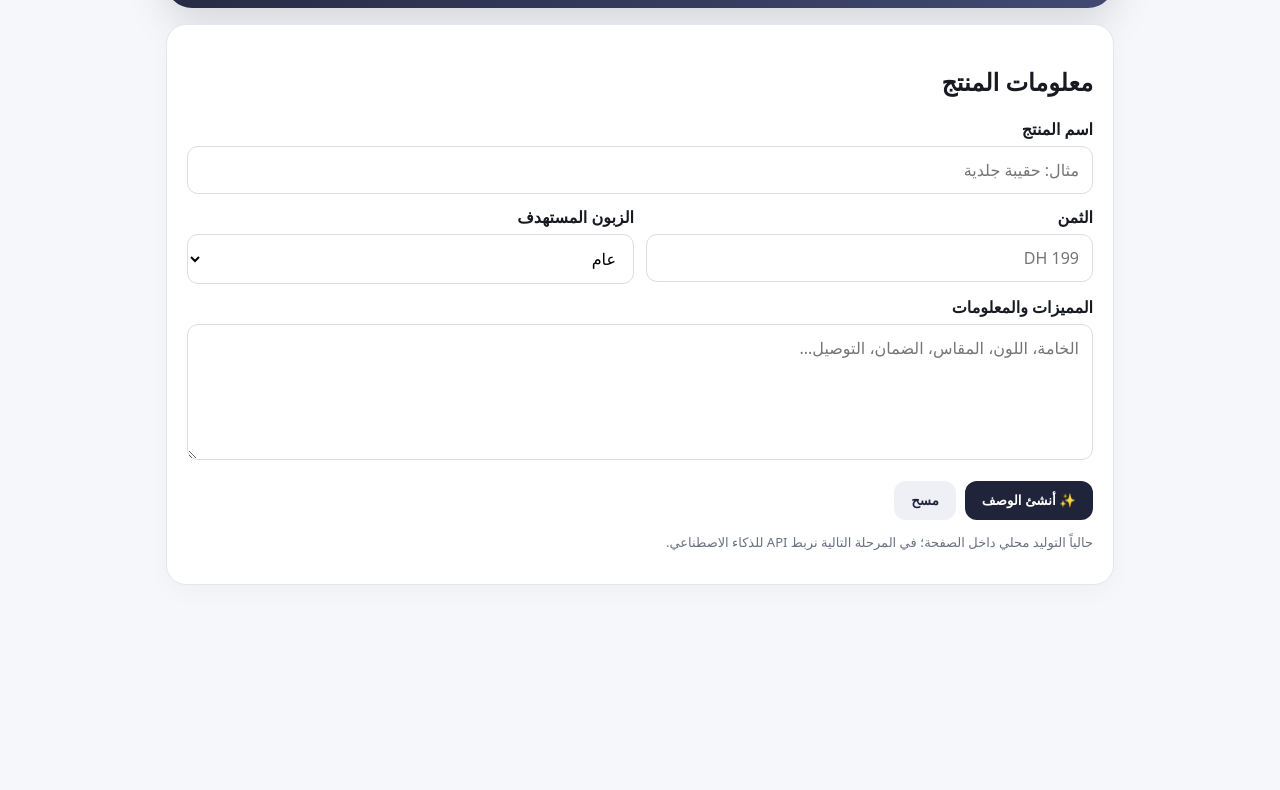
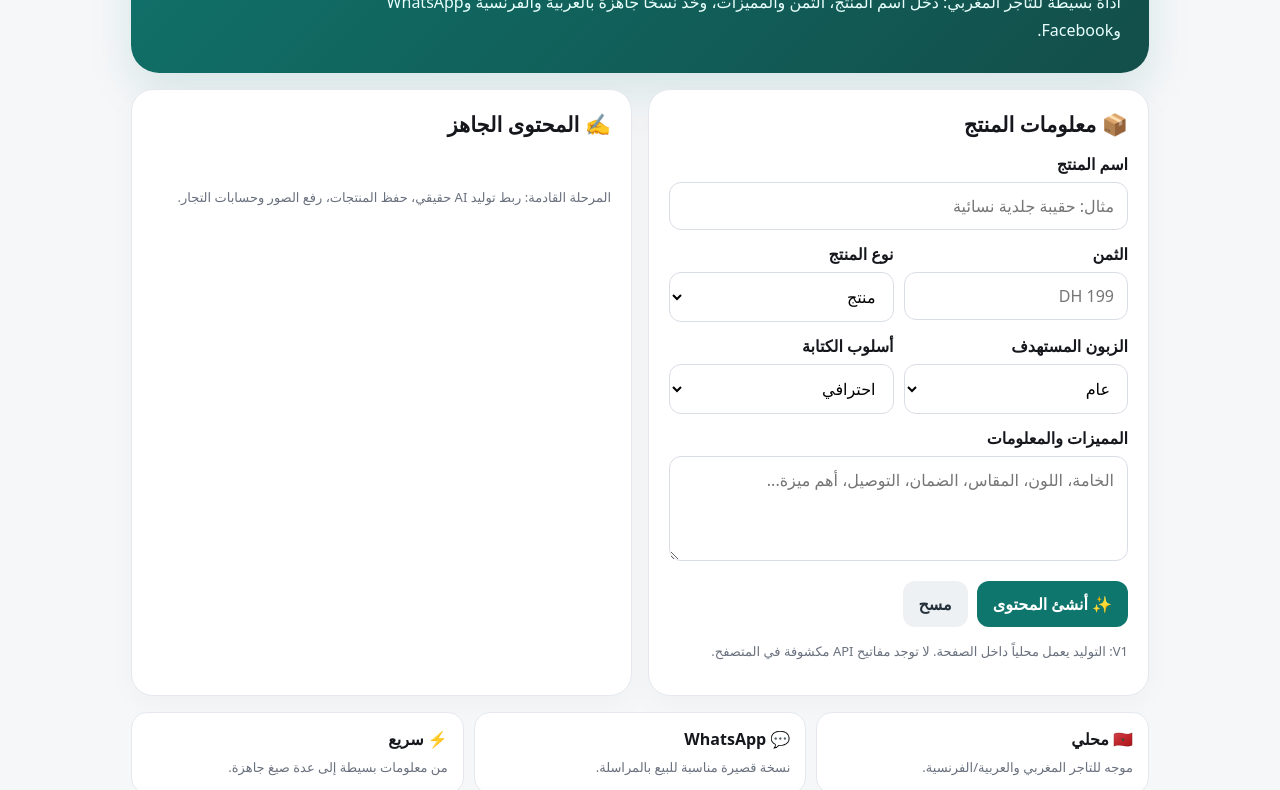
Before and after one commit to imadbeddah903-boop/myproject, a website: page side-projects/morocco-product-copy/index.html in a window 1280 px wide. Shown: the part 240-1030 px from the top of the page. Before the commit the page ends 870 px from the top, so only its background shows below. Drawn offline with Linux system fonts and the light colour scheme.

Commit message:
Rebuild Product Copy Morocco as V1

```diff
--- a/side-projects/morocco-product-copy/index.html
+++ b/side-projects/morocco-product-copy/index.html
@@ -1,72 +1,85 @@
 <!doctype html>
 <html lang="ar" dir="rtl">
 <head>
-<meta charset="utf-8"><meta name="viewport" content="width=device-width,initial-scale=1">
-<meta name="description" content="مولد وصف المنتجات للتجار المغاربة بالعربية والفرنسية وWhatsApp.">
+<meta charset="utf-8">
+<meta name="viewport" content="width=device-width,initial-scale=1">
+<meta name="description" content="مولد وصف المنتجات للتجار المغاربة بالعربية والفرنسية وWhatsApp وFacebook.">
 <title>Product Copy Morocco — مولد وصف المنتجات</title>
-<style>
-*{box-sizing:border-box}body{margin:0;font-family:system-ui,-apple-system,sans-serif;background:#f5f7fb;color:#171a21}
-main{max-width:980px;margin:auto;padding:22px 16px 45px}.hero{background:linear-gradient(135deg,#20243a,#424a73);color:#fff;padding:30px 24px;border-radius:26px;box-shadow:0 15px 40px #0002}
-.badge{display:inline-block;padding:7px 11px;border-radius:999px;background:#ffffff18;border:1px solid #ffffff35;font-size:13px}
-h1{font-size:clamp(30px,6vw,50px);margin:17px 0 10px;line-height:1.08}.hero p{line-height:1.8;color:#e6e8f0}
-.panel{background:#fff;border:1px solid #e3e6ee;border-radius:20px;padding:20px;margin-top:16px;box-shadow:0 7px 24px #00000008}
-label{display:block;font-weight:700;margin:12px 0 6px}input,textarea,select{width:100%;padding:12px 13px;border:1px solid #d9dde6;border-radius:11px;font:inherit;background:#fff}textarea{resize:vertical}
-.row{display:grid;grid-template-columns:1fr 1fr;gap:12px}.actions{display:flex;gap:9px;flex-wrap:wrap;margin-top:16px}
-button{border:0;border-radius:12px;padding:12px 17px;background:#20243a;color:#fff;font-weight:700;cursor:pointer}button.secondary{background:#eef0f6;color:#20243a}
-.result{display:none}.tabs{display:flex;gap:8px;flex-wrap:wrap;margin-bottom:12px}.tab{background:#eef0f6;color:#20243a}.tab.active{background:#20243a;color:#fff}
-.copybox{white-space:pre-wrap;line-height:1.8;background:#f7f8fb;border:1px solid #e1e4ec;padding:17px;border-radius:14px;min-height:130px}
-.small{color:#697181;font-size:13px}
-@media(max-width:650px){.row{grid-template-columns:1fr}}
-</style>
+<link rel="stylesheet" href="./styles.css">
 </head>
 <body>
 <main>
 <section class="hero">
-<span class="badge">🇲🇦 Product Copy Morocco · MVP</span>
-<h1>وصف منتج جاهز للبيع</h1>
-<p>دخل معلومات بسيطة على المنتج، وخذ مسودة بالعربية، الفرنسية وWhatsApp. الهدف: ربح الوقت للتاجر المغربي.</p>
+<span class="badge">🇲🇦 Product Copy Morocco · V1</span>
+<h1>حوّل معلومات المنتج إلى إعلان جاهز للبيع.</h1>
+<p>أداة بسيطة للتاجر المغربي: دخل اسم المنتج، الثمن والمميزات، وخذ نسخاً جاهزة بالعربية والفرنسية وWhatsApp وFacebook.</p>
 </section>
 
-<section class="panel">
-<h2>معلومات المنتج</h2>
-<label for="name">اسم المنتج</label><input id="name" placeholder="مثال: حقيبة جلدية">
-<div class="row">
-<div><label for="price">الثمن</label><input id="price" placeholder="199 DH"></div>
-<div><label for="audience">الزبون المستهدف</label><select id="audience"><option>عام</option><option>نساء</option><option>رجال</option><option>أطفال</option></select></div>
+<section class="grid">
+<section class="card">
+<h2>📦 معلومات المنتج</h2>
+<form id="productForm">
+<label for="name">اسم المنتج</label>
+<input id="name" required placeholder="مثال: حقيبة جلدية نسائية">
+
+<div class="two">
+<div>
+<label for="price">الثمن</label>
+<input id="price" placeholder="199 DH">
 </div>
-<label for="info">المميزات والمعلومات</label>
-<textarea id="info" rows="5" placeholder="الخامة، اللون، المقاس، الضمان، التوصيل..."></textarea>
-<div class="actions"><button onclick="generate()">✨ أنشئ الوصف</button><button class="secondary" onclick="clearForm()">مسح</button></div>
-<p class="small">حالياً التوليد محلي داخل الصفحة؛ في المرحلة التالية نربط API للذكاء الاصطناعي.</p>
+<div>
+<label for="category">نوع المنتج</label>
+<select id="category">
+<option>منتج</option><option>ملابس</option><option>إلكترونيات</option><option>تجميل</option><option>منزل</option><option>إكسسوارات</option>
+</select>
+</div>
+</div>
+
+<div class="two">
+<div>
+<label for="audience">الزبون المستهدف</label>
+<select id="audience"><option>عام</option><option>النساء</option><option>الرجال</option><option>الأطفال</option><option>العائلات</option></select>
+</div>
+<div>
+<label for="tone">أسلوب الكتابة</label>
+<select id="tone"><option>احترافي</option><option>بسيط</option><option>تسويقي</option><option>ودود</option></select>
+</div>
+</div>
+
+<label for="details">المميزات والمعلومات</label>
+<textarea id="details" placeholder="الخامة، اللون، المقاس، الضمان، التوصيل، أهم ميزة..."></textarea>
+
+<div class="actions">
+<button type="submit">✨ أنشئ المحتوى</button>
+<button type="button" class="secondary" onclick="clearAll()">مسح</button>
+</div>
+<p class="mini">V1: التوليد يعمل محلياً داخل الصفحة. لا توجد مفاتيح API مكشوفة في المتصفح.</p>
+</form>
 </section>
 
-<section class="panel result" id="result">
-<h2>النتيجة</h2>
+<section class="card">
+<h2>✍️ المحتوى الجاهز</h2>
+<div id="result" class="hidden">
 <div class="tabs">
 <button class="tab active" data-tab="ar" onclick="showTab('ar')">العربية</button>
 <button class="tab" data-tab="fr" onclick="showTab('fr')">Français</button>
 <button class="tab" data-tab="wa" onclick="showTab('wa')">WhatsApp</button>
+<button class="tab" data-tab="fb" onclick="showTab('fb')">Facebook</button>
 </div>
-<div id="copybox" class="copybox"></div>
-<div class="actions"><button onclick="copyText()">📋 نسخ النص</button></div>
-<p id="status" class="small"></p>
+<div id="preview" class="preview"></div>
+<div class="actions"><button type="button" onclick="copyText()">📋 نسخ النص</button></div>
+</div>
+<p id="status" class="status" aria-live="polite"></p>
+<p class="mini">المرحلة القادمة: ربط توليد AI حقيقي، حفظ المنتجات، رفع الصور وحسابات التجار.</p>
+</section>
+</section>
+
+<section class="features">
+<div class="feature"><b>🇲🇦 محلي</b><span class="mini">موجه للتاجر المغربي والعربية/الفرنسية.</span></div>
+<div class="feature"><b>💬 WhatsApp</b><span class="mini">نسخة قصيرة مناسبة للبيع بالمراسلة.</span></div>
+<div class="feature"><b>⚡ سريع</b><span class="mini">من معلومات بسيطة إلى عدة صيغ جاهزة.</span></div>
 </section>
 </main>
-<script>
-let outputs={ar:'',fr:'',wa:''},current='ar';
-function generate(){
- const n=document.getElementById('name').value.trim()||'منتج جديد';
- const p=document.getElementById('price').value.trim();
- const a=document.getElementById('audience').value;
- const i=document.getElementById('info').value.trim()||'جودة مميزة وتصميم عملي';
- outputs.ar='🛍️ '+n+'\n\nمنتج مناسب لـ'+a+'، مصمم للاستعمال اليومي بجودة ومواصفات مميزة.\n\n'+i+(p?'\n\n💰 الثمن: '+p:'')+'\n🚚 التوصيل متوفر حسب المنطقة.\n📩 تواصل معنا للطلب والاستفسار.';
- outputs.fr='🛍️ '+n+'\n\nUn produit pratique et adapté à '+a+', avec des caractéristiques pensées pour un usage quotidien.\n\n'+i+(p?'\n\n💰 Prix : '+p:'')+'\n🚚 Livraison selon la région.\n📩 Contactez-nous pour commander.';
- outputs.wa='🔥 '+n+'\n\n'+i+(p?'\n💰 '+p:'')+'\n\n🚚 Livraison disponible.\n📲 Pour commander, envoyez-nous un message sur WhatsApp.';
- document.getElementById('result').style.display='block';showTab('ar');
-}
-function showTab(tab){current=tab;document.getElementById('copybox').textContent=outputs[tab];document.querySelectorAll('.tab').forEach(b=>b.classList.toggle('active',b.dataset.tab===tab));document.getElementById('status').textContent=''}
-async function copyText(){try{await navigator.clipboard.writeText(outputs[current]);document.getElementById('status').textContent='تم نسخ النص ✓'}catch(e){document.getElementById('status').textContent='ما قدرناش ننسخو تلقائياً؛ حدده وانسخه يدوياً.'}}
-function clearForm(){['name','price','info'].forEach(id=>document.getElementById(id).value='');document.getElementById('result').style.display='none'}
-</script>
+<script src="./app.js"></script>
 </body>
 </html>
```
